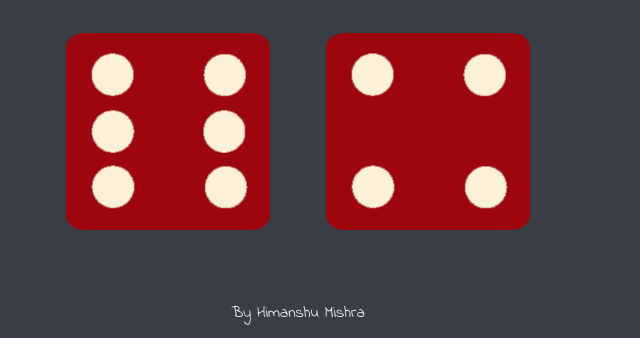
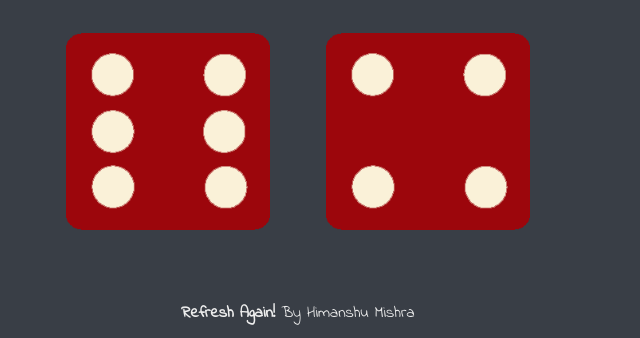
Before and after one commit to hmmonotone/Random-Dice, a plain HTML site: page index.html in a window 1280 px wide. Shown: the part 462-800 px from the top of the page, without its empty margins (342-982 px from the left). Drawn offline with Linux system fonts and the light colour scheme.

Commit message:
Added Refresh text

```diff
--- a/index.html
+++ b/index.html
@@ -28,6 +28,7 @@
   </body>
 
   <footer>
+    <strong>Refresh Again!</strong>
     By Himanshu Mishra
   </footer>
 </html>
```
